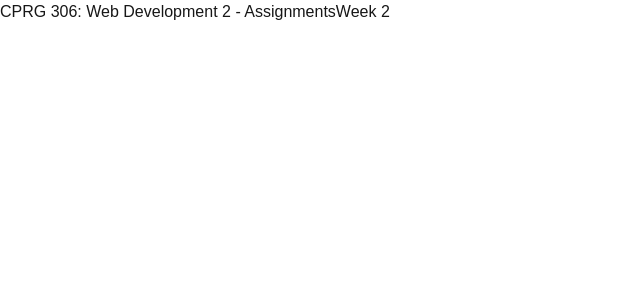
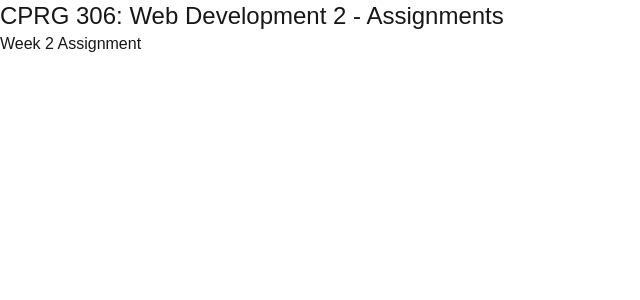
Before and after one commit to JanKowal05/cprg306-assignments, a Next.js app: page / in a window 1280 px wide. Shown: the top 300 px of the page, without its empty margins (0-640 px from the left). Built offline with nearby package versions, Linux system fonts and the light colour scheme.

Commit message:
Completed week 2 assignment

```diff
--- a/app/page.js
+++ b/app/page.js
@@ -3,8 +3,12 @@ import Link from "next/link";
 export default function Home(){
   return(
     <main>
-      <h>CPRG 306: Web Development 2 - Assignments</h>
-      <Link href="/week-2/">Week 2</Link>
+      <h className="text-2xl align">CPRG 306: Web Development 2 - Assignments</h>
+      <br/>
+      <Link
+      className="hover:text-green-400 hover:underline"
+      href="/week-2/"
+      >Week 2 Assignment</Link>
     </main>
   );
 }
--- a/app/week-2/page.js
+++ b/app/week-2/page.js
@@ -1,7 +1,10 @@
+import StudentInfo from "./student-info";
+
 export default function Page() {
     return (
       <main>
         <h1>Shopping List</h1>
+        <StudentInfo />
       </main>
     );
   }
--- /dev/null
+++ b/app/week-2/student-info.js
@@ -0,0 +1,13 @@
+import Link from "next/link";
+
+export default function StudentInfo(){
+    return(
+    <main>
+        <h1>Jan Kowal</h1>
+        <Link
+        className="hover:text-green-500 hover:underline"
+        href="https://github.com/JanKowal05/cprg306-assignments"
+        >https://www.github.com</Link>
+    </main>
+    );
+}
```
